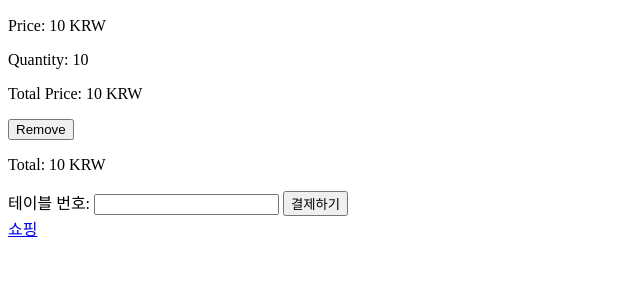
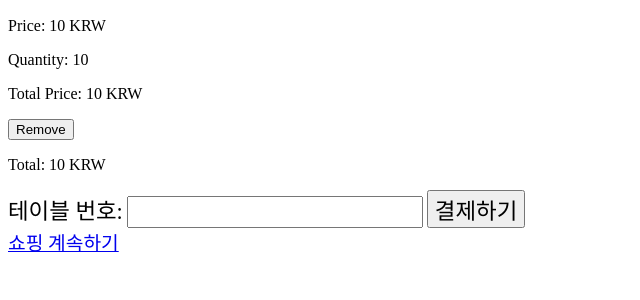
Before and after one commit to kimd0h00n/server, a Flask app: template python/templates/cart.html in a window 1280 px wide. Shown: the part 209-509 px from the top of the page, without its empty margins (0-640 px from the left). Run offline with Flask 3, Linux system fonts and the light colour scheme; the template is opened without the code that fills it: most values are stand-ins (such as "Sample title", 1, 10 or a date in 2020); grey boxes marked "Sample" are stand-in pictures.

Commit message:
Add files via upload

```diff
--- a/python/templates/cart.html
+++ b/python/templates/cart.html
@@ -29,14 +29,14 @@
         {% endfor %}
         <p>Total: {{ order.get_total() }} KRW</p>
         <form action="{{ url_for('checkout') }}" method="POST" onsubmit="return validateForm()">
-            <label for="table_number">테이블 번호:</label>
-            <input type="text" name="table_number" id="table_number" required>
-            <button type="submit">결제하기</button>
+            <label style="font-size:1.4em;", for="table_number">테이블 번호:</label>
+            <input style="font-size:1.4em;", type="text" name="table_number" id="table_number" required>
+            <button style="font-size:1.4em;", type="submit">결제하기</button>
         </form>
     {% else %}
         <p>Your cart is empty.</p>
     {% endif %}
-    <a style="font-size:1em;" href="{{ url_for('index') }}">쇼핑</a>
+    <a style="font-size:1.2em;" href="{{ url_for('index') }}">쇼핑 계속하기</a>
 
     <script>
         function validateForm() {
--- a/python/templates/checkout.html
+++ b/python/templates/checkout.html
@@ -5,7 +5,7 @@
     <title>Checkout</title>
 </head>
 <body>
-    <h1>결제가 완료되었습니다.</h1>
+    <h1>주문이 완료되었습니다.</h1>
     <h1>우리은행 1002-442-690619로 돈을 보내주세요.</h1>
     <p>총 결제 금액: {{ total }} KRW</p>
     <a href="{{ url_for('index') }}">돌아가기</a>
```
